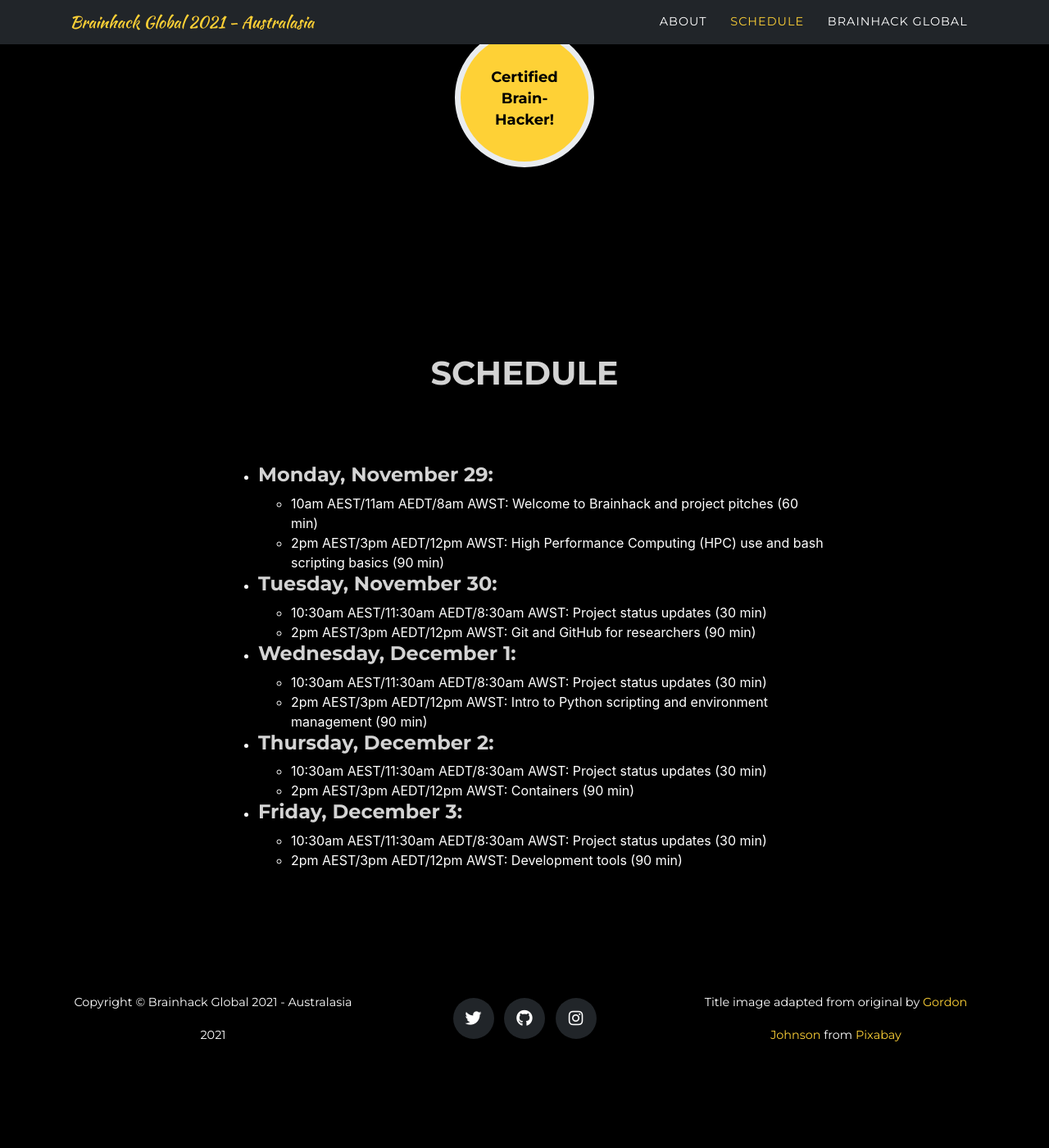
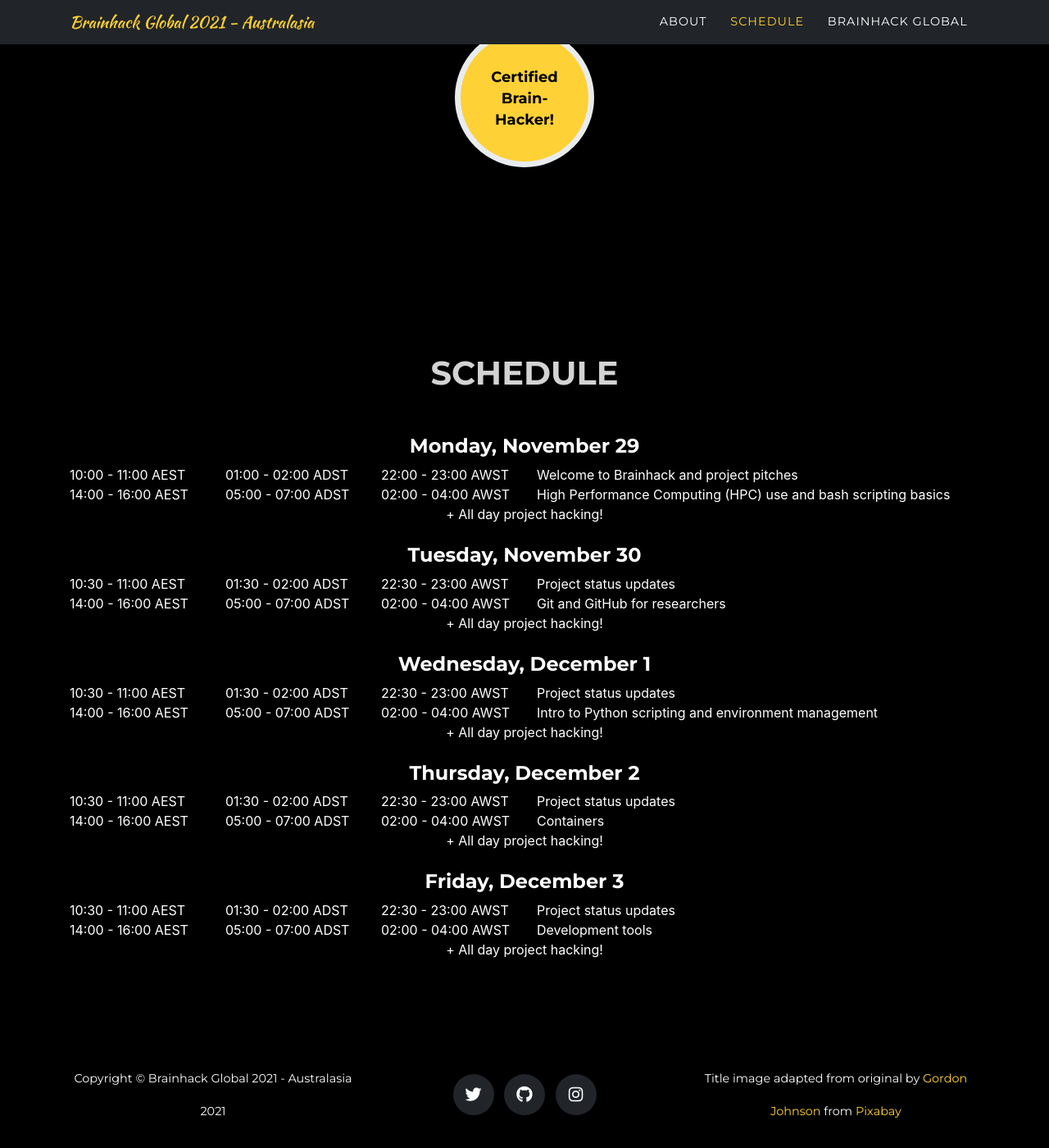
Before and after one commit to tclose/global2021, a Jekyll site: the page built from index.md, in a window 1280 px wide and 1400 px high, scrolled down 4657 px. Shown: the whole window at 82% size. Built offline with Jekyll 4.4.1, drawn with Linux system fonts in a browser that asks for light colours; some web fonts are replaced; before the commit the page ends 5964 px from its top, so only the background shows below that.

Commit message:
Neaten up schedule

```diff
--- a/_data/sitetext.yml
+++ b/_data/sitetext.yml
@@ -120,50 +120,70 @@ schedule:
     - name: "Monday, November 29"
       events:
         - start: "10am AEST/11am AEDT/8am AWST"
+          starttime: 2021-11-29T10:00:00+10:00
+          endtime: 2021-11-29T11:00:00+10:00
           duration: "60 min"
           title: Welcome to Brainhack and project pitches
           registration: https://uqz.zoom.us/meeting/register/tZYof-6hqzItGNDIc1_g8ninsuLFDstlOpRO
         - start: "2pm AEST/3pm AEDT/12pm AWST"
+          starttime: 2021-11-29T14:00:00+10:00
+          endtime: 2021-11-29T16:00:00+10:00
           duration: "90 min"
           title: High Performance Computing (HPC) use and bash scripting basics
     - name: "Tuesday, November 30"
       events:
         - start: "10:30am AEST/11:30am AEDT/8:30am AWST"
+          starttime: 2021-11-30T10:30:00+10:00
+          endtime: 2021-11-30T11:00:00+10:00
           duration: "30 min"
           title: Project status updates
           presenter: Kelly Garner
           registration:  https://uqz.zoom.us/meeting/register/tZArdeiprD8oEtzTV-FdDj3J1cT-3Fsn2Ak_
         - start: "2pm AEST/3pm AEDT/12pm AWST"
+          starttime: 2021-11-30T14:00:00+10:00
+          endtime: 2021-11-30T16:00:00+10:00
           duration: "90 min"
           title: Git and GitHub for researchers
     - name: "Wednesday, December 1"
       events:
         - start: "10:30am AEST/11:30am AEDT/8:30am AWST"
+          starttime: 2021-12-01T10:30:00+10:00
+          endtime: 2021-12-01T11:00:00+10:00
           duration: "30 min"
           title: Project status updates
           presenter: Kelly Garner
           registration:  https://uqz.zoom.us/meeting/register/tZcrc--uqT8oGdKnugOGrM_Ci3qX6HyhBTfX
         - start: "2pm AEST/3pm AEDT/12pm AWST"
+          starttime: 2021-12-01T14:00:00+10:00
+          endtime: 2021-12-01T16:00:00+10:00
           duration: "90 min"
           title: Intro to Python scripting and environment management
     - name: "Thursday, December 2"
       events:
         - start: "10:30am AEST/11:30am AEDT/8:30am AWST"
+          starttime: 2021-12-02T10:30:00+10:00
+          endtime: 2021-12-02T11:00:00+10:00
           duration: "30 min"
           title: Project status updates
           presenter: Kelly Garner
           registration: https://uqz.zoom.us/meeting/register/tZwtcu6urTwvH9KhNgHN5VFWow-1YPZ1SxWg
         - start: "2pm AEST/3pm AEDT/12pm AWST"
+          starttime: 2021-12-02T14:00:00+10:00
+          endtime: 2021-12-02T16:00:00+10:00
           duration: "90 min"
           title: Containers
     - name: "Friday, December 3"
       events:
         - start: "10:30am AEST/11:30am AEDT/8:30am AWST"
+          starttime: 2021-12-03T10:30:00+10:00
+          endtime: 2021-12-03T11:00:00+10:00
           duration: "30 min"
           title: Project status updates
           presenter: Kelly Garner
           registration: https://uqz.zoom.us/meeting/register/tZAkc-iurT8qGNZT1lm34ZJMRlWLmg6PQjrP
         - start: "2pm AEST/3pm AEDT/12pm AWST"
+          starttime: 2021-12-03T14:00:00+10:00
+          endtime: 2021-12-03T16:00:00+10:00
           duration: "90 min"
           title: Development tools
 footer:
--- a/_includes/schedule.html
+++ b/_includes/schedule.html
@@ -1,34 +1,46 @@
 <!-- Schedule -->
 <section class="page-section" id="{{ site.data.sitetext.schedule.section | default: schedule }}">
-    <div class="container">
+  <div class="container schedule">
     <div class="row">
       <div class="col-lg-12 text-center">
         <h2 class="section-heading text-uppercase">{{ site.data.sitetext.schedule.title | markdownify | default: Schedule }}</h2>
-          <h3 class="section-subheading text-muted">{{ site.data.sitetext.schedule.text | default: schedule}}</h3>
       </div>
     </div>
+    {%- for day in site.data.sitetext.schedule.days -%}
     <div class="row">
-        <div class="col-lg-8 mx-auto">
-          <ul class="schedule">
-		  {%- for day in site.data.sitetext.schedule.days -%}
-            <li>
-              <h4>{{ day.name }}:</h3>
-              <ul>
+      <div class="col-md-12">
+        <div class="row">
+          <div class="day-heading col-md-12 text-center">
+            <h4>{{ day.name }}</h4>
+          </div>
+        </div>
         {%- for event in day.events -%}
-                <li>{{ event.start }}: {{ event.title }} ({{ event.duration }})
-                  <!--<ul>
-                    <li>time: </li>
-                    <li>presenter: {{ event.presenter }}</li>
-                    <li>registration: <a href="{{ event.registration }}" target="_blank">{{ event.registration }}</a></li>
-                  </ul>-->
-                </li>
+        <div class="row">
+          <div class="col-md-2">
+            {{ event.starttime | date: "%H:%M" }} -
+            {{ event.endtime | date: "%H:%M" }} AEST
+          </div>
+          <div class="col-md-2">
+            {{ event.starttime | date: "%s" | plus: 3600 | date: "%H:%M" }} -
+            {{ event.endtime | date: "%s" | plus: 3600 | date: "%H:%M" }} ADST
+          </div>
+          <div class="col-md-2">
+            {{ event.starttime | date: "%s" |plus: -7200 | date: "%H:%M" }} -
+            {{ event.endtime | date: "%s" | plus: -7200 | date: "%H:%M" }} AWST
+          </div>
+          <div class="col-md-6">
+            {{ event.title }}
+          </div>
+        </div>
         {% endfor %}
-              </ul>
-            </li>
-		  {% endfor %}
-          </ul>
+        <div class="row">
+          <div class="col-md-12 text-center">
+            + All day project hacking!
           </div>
         </div>
       </div>
+    </div>
+    {% endfor %}
+  </div>
 </section>
 <!-- End About -->
--- /dev/null
+++ b/_sass/layout/_schedule.scss
@@ -0,0 +1,16 @@
+.schedule {
+  .day-heading {
+    h4 {
+      padding-top: 1em;
+      color: inherit;
+      &.subheading {
+        text-transform: none;
+      }
+    }
+  }
+  .schedule-body {
+    > p {
+      margin-bottom: 0;
+    }
+  }
+}
--- a/assets/css/agency.scss
+++ b/assets/css/agency.scss
@@ -9,6 +9,7 @@
 $primary: {{ site.data.style.highlight | default: "#fed136" }} !default;
 $white: {{ site.data.style.white | default: "#fff" }} !default;
 $black: {{ site.data.style.black | default: "#000" }} !default;
+$bg-primary: #604f16;
 
 // Custom Images
 $header-image: "{{ site.data.style.header-image }}";
@@ -25,4 +26,5 @@ $contact-image: "{{ site.data.style.contact-image }}";
 @import "layout/masthead.scss";
 @import "layout/traintrack.scss";
 @import "layout/hacktrack.scss";
+@import "layout/schedule.scss";
 @import "layout/footer.scss";
```
Lines whose indentation alone changed are shown as unchanged.
